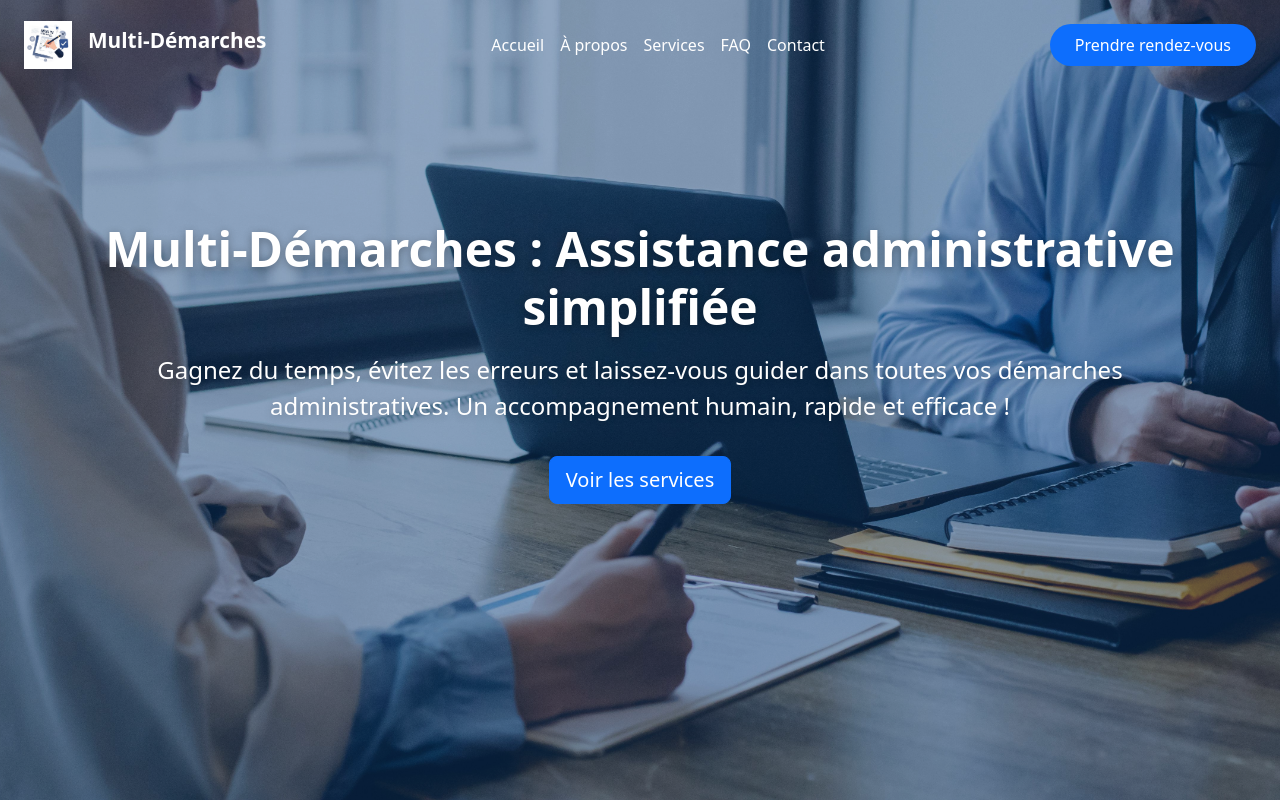
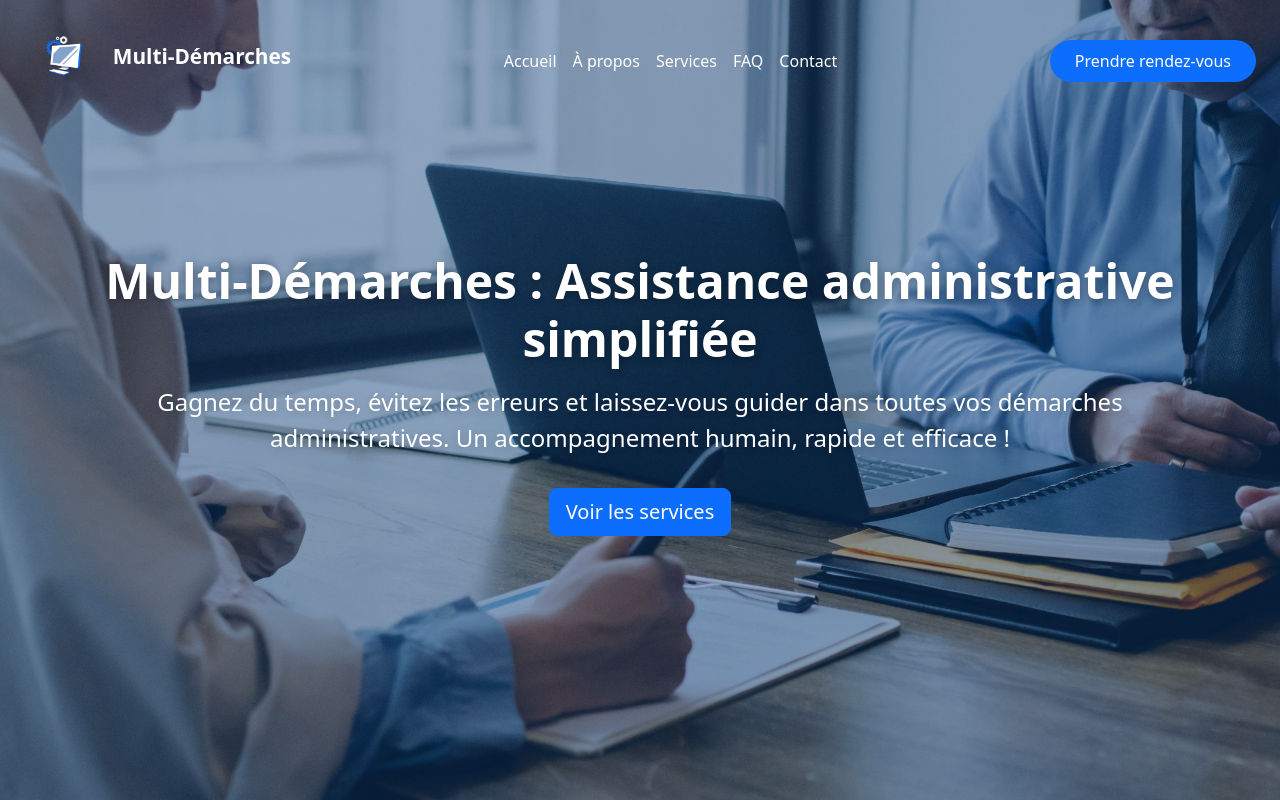
Before and after one commit to Sullivankow/multidemarches, a PHP site: page / in a window 1280 px wide. Run offline with PHP 8.4, Linux system fonts and the light colour scheme.

Commit message:
Added new logo

```diff
--- a/template/header.php
+++ b/template/header.php
@@ -24,8 +24,8 @@
         <div class="hero-overlay"></div>
         <nav class="navbar navbar-expand-lg navbar-custom px-4 pt-3">
             <a class="navbar-brand d-flex align-items-center gap-2" href="/">
-                <img src="/asset/images/logo.png" alt="Logo Multi-Démarches" width="48" height="48" style="object-fit:contain;">
-                <span class="fw-bold mb-2 text-white" style="font-size: 1.3rem; margin-left: 0.5rem;">Multi-Démarches</span>
+                <img src="/asset/images/logo1.png" alt="Logo Multi-Démarches" style="height:80px;width:auto;max-width:160px;object-fit:contain;">
+                <span class="fw-bold mb-2 text-white" style="font-size: 1.3rem; margin-left: 0.05rem;">Multi-Démarches</span>
             </a>
             <button class=" navbar-toggler" type="button" data-bs-toggle="collapse" data-bs-target="#navbarNav" aria-controls="navbarNav" aria-expanded="false" aria-label="Toggle navigation">
                 <span class="navbar-toggler-icon"></span>
```
Also changed, not shown: asset/images/logo1.png (added).
